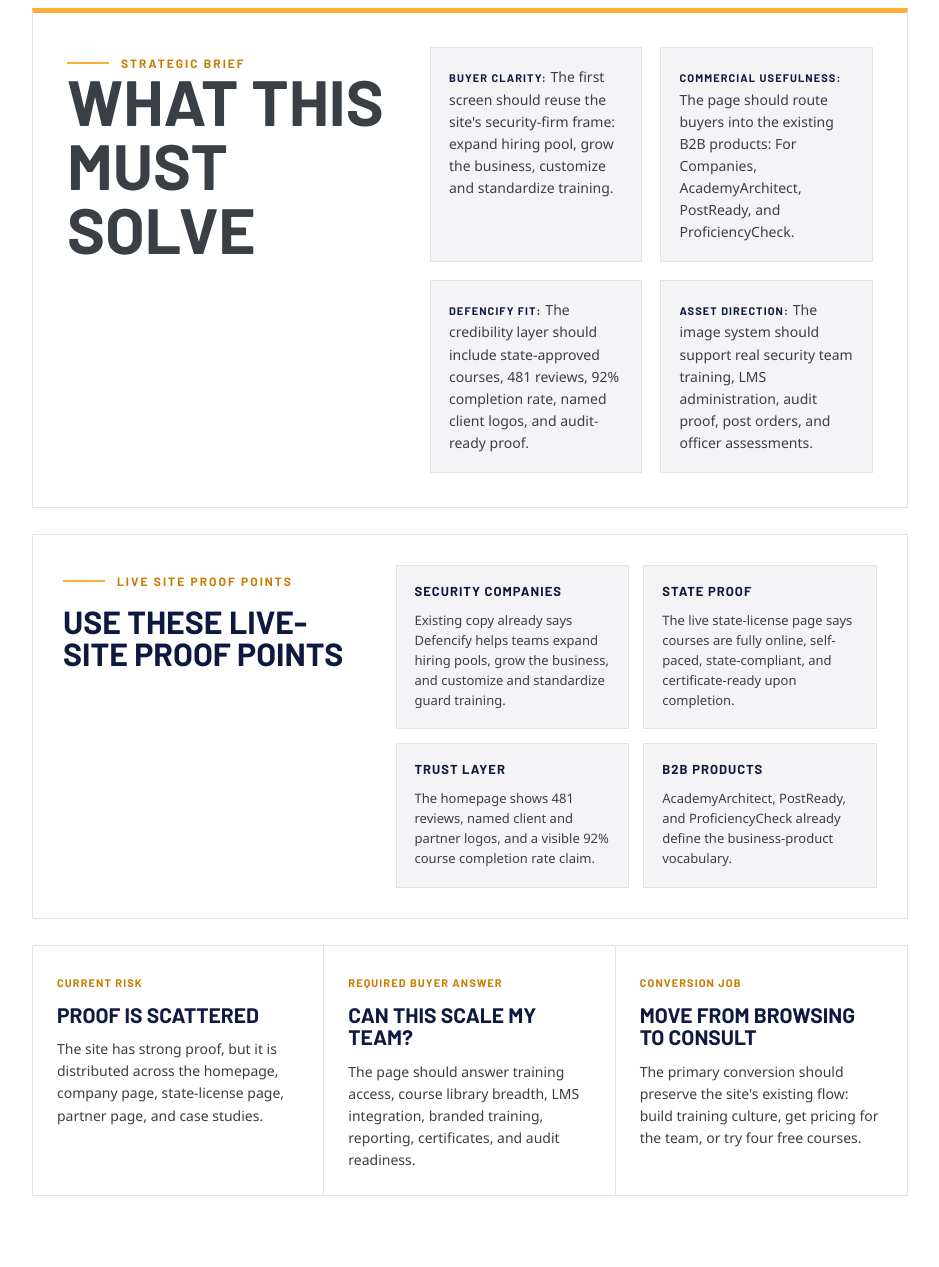
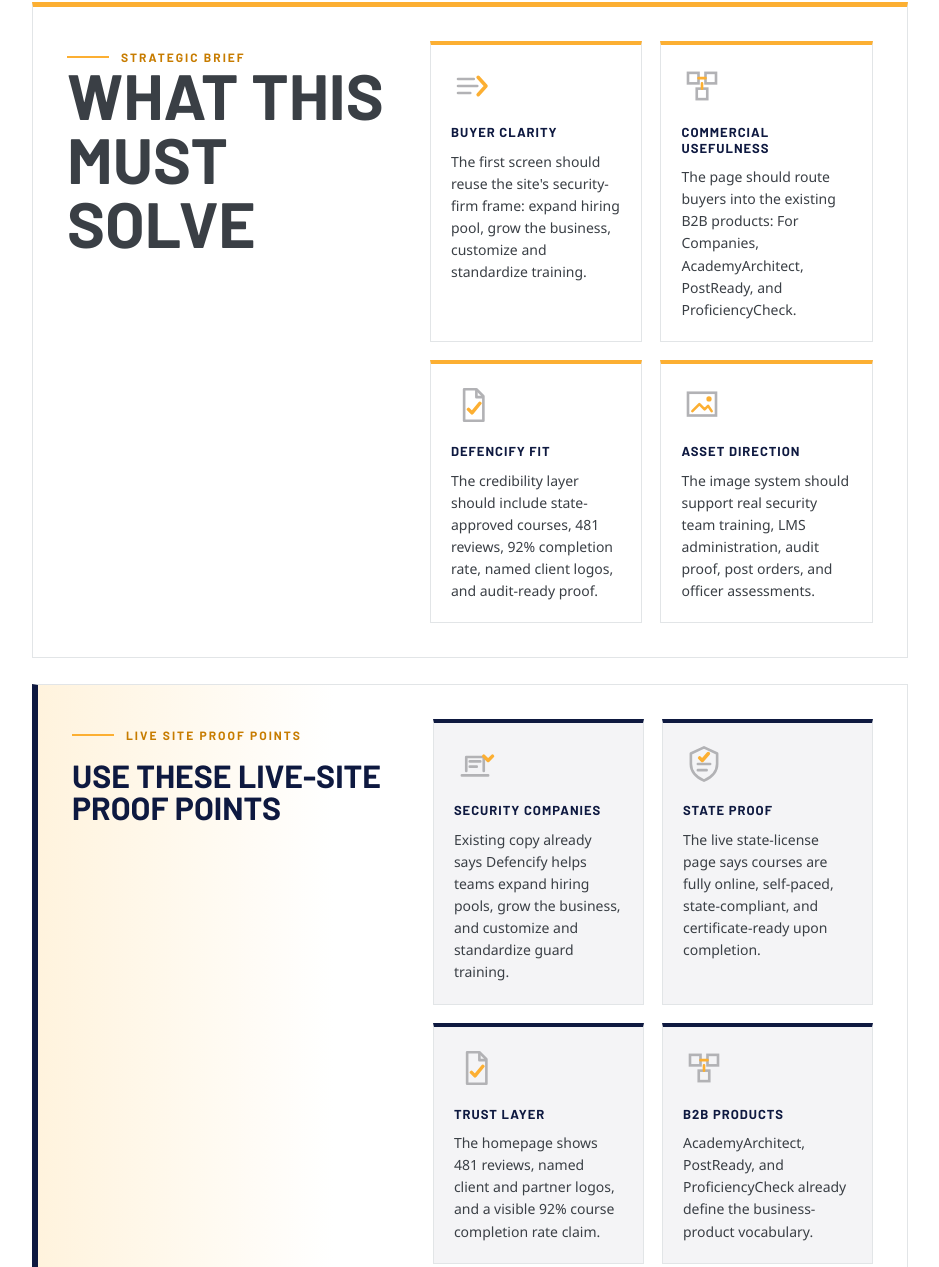
Before and after one commit to shanegardner405-arch/defencify-branding-marketing, a website: page b2b-website-wireframes.html in a window 1280 px wide. Shown: the part 1327-2594 px from the top of the page, without its empty margins (292-1231 px from the left). Drawn offline with Linux system fonts and the light colour scheme.

Commit message:
Remove fake patch and refresh Defencify B2B imagery

```diff
--- a/assets/growth-system.css
+++ b/assets/growth-system.css
@@ -1727,6 +1727,7 @@
   margin-top: 8px;
   font-size: 15px;
   line-height: 1.45;
+  overflow-wrap: anywhere;
 }
 
 .b2b-signal-grid {
@@ -1769,11 +1770,12 @@
   display: block;
   margin-top: 12px;
   font-family: var(--df-font-display);
-  font-size: 20px;
+  font-size: clamp(18px, 1.35vw, 20px);
   font-weight: 700;
   line-height: 1.08;
   text-transform: uppercase;
   color: var(--df-b900);
+  overflow-wrap: anywhere;
 }
 
 .b2b-signal-grid p,
@@ -1789,44 +1791,80 @@
 
 .b2b-quality-panel {
   display: grid;
-  grid-template-columns: minmax(280px, 0.72fr) minmax(0, 1fr);
+  grid-template-columns: minmax(300px, 0.72fr) minmax(0, 1fr);
   gap: 44px;
   align-items: start;
+  margin-bottom: 0;
+  padding: 34px;
+  border: 1px solid var(--df-g200);
+  border-top: 5px solid var(--df-y500);
+  background: var(--df-white);
+}
+
+.b2b-card-grid,
+.b2b-quality-list,
+.b2b-source-grid {
+  display: grid;
+  grid-template-columns: repeat(2, minmax(0, 1fr));
+  gap: 18px;
+  align-items: stretch;
+}
+
+.b2b-quality-list article,
+.b2b-source-grid article {
+  margin: 0;
+  min-width: 0;
+  min-height: 240px;
+  padding: 20px;
+  background: var(--df-white);
+  border: 1px solid var(--df-g200);
+  border-top: 4px solid var(--df-y500);
+  display: flex;
+  flex-direction: column;
+  justify-content: flex-start;
+}
+
+.b2b-source-grid article {
+  border-top-color: var(--df-b900);
+  background: var(--df-surface);
+}
+
+.b2b-card-icon {
+  width: 42px;
+  height: 42px;
+  margin-bottom: 18px;
+}
+
+.b2b-quality-list p,
+.b2b-source-grid p {
+  margin: 10px 0 0;
+  font-size: 14px;
+  line-height: 1.58;
+}
+
+.b2b-quality-list strong,
+.b2b-source-grid strong {
+  display: block;
+  font-family: var(--df-font-display);
+  font-size: 13px;
+  font-weight: 700;
+  letter-spacing: 1px;
+  line-height: 1.2;
+  text-transform: uppercase;
+  color: var(--df-b900);
+}
+
+.b2b-source-panel {
+  display: grid;
+  grid-template-columns: minmax(300px, 0.72fr) minmax(0, 1fr);
+  gap: 44px;
+  align-items: start;
+  margin-top: 26px;
   margin-bottom: 26px;
   padding: 34px;
   border: 1px solid var(--df-g200);
-  border-top: 5px solid var(--df-y500);
-  background: var(--df-white);
-}
-
-.b2b-quality-list {
-  display: grid;
-  grid-template-columns: repeat(2, minmax(0, 1fr));
-  gap: 18px;
-}
-
-.b2b-quality-list p {
-  margin: 0;
-  padding: 18px;
-  background: var(--df-surface);
-  border: 1px solid var(--df-g200);
-  font-size: 14px;
-  line-height: 1.58;
-}
-
-.b2b-quality-list strong {
-  color: var(--df-b900);
-}
-
-.b2b-source-panel {
-  display: grid;
-  grid-template-columns: minmax(280px, 0.62fr) minmax(0, 1fr);
-  gap: 34px;
-  align-items: start;
-  margin-bottom: 26px;
-  padding: 30px;
-  border: 1px solid var(--df-g200);
-  background: var(--df-white);
+  border-left: 6px solid var(--df-b900);
+  background: linear-gradient(90deg, var(--df-y100) 0, var(--df-white) 34%);
 }
 
 .b2b-source-panel h3 {
@@ -1838,36 +1876,6 @@
   line-height: 1;
   text-transform: uppercase;
   color: var(--df-b900);
-}
-
-.b2b-source-grid {
-  display: grid;
-  grid-template-columns: repeat(2, minmax(0, 1fr));
-  gap: 14px;
-}
-
-.b2b-source-grid article {
-  min-width: 0;
-  padding: 18px;
-  border: 1px solid var(--df-g200);
-  background: var(--df-surface);
-}
-
-.b2b-source-grid strong {
-  display: block;
-  font-family: var(--df-font-display);
-  font-size: 13px;
-  font-weight: 700;
-  letter-spacing: 1px;
-  line-height: 1.2;
-  text-transform: uppercase;
-  color: var(--df-b900);
-}
-
-.b2b-source-grid p {
-  margin: 10px 0 0;
-  font-size: 13px;
-  line-height: 1.55;
 }
 
 .b2b-diagnosis-grid,
@@ -2193,7 +2201,7 @@
 
 .b2b-image-grid {
   display: grid;
-  grid-template-columns: repeat(5, minmax(0, 1fr));
+  grid-template-columns: repeat(3, minmax(0, 1fr));
   gap: 16px;
 }
 
@@ -2206,12 +2214,6 @@
 
 .b2b-image-grid img {
   aspect-ratio: 4 / 3;
-}
-
-.b2b-image-grid article:last-child img {
-  object-fit: contain;
-  padding: 22px;
-  background: var(--df-y100);
 }
 
 .b2b-image-grid h3,
@@ -2306,7 +2308,7 @@
   }
 
   .b2b-image-grid {
-    grid-template-columns: repeat(3, minmax(0, 1fr));
+    grid-template-columns: repeat(2, minmax(0, 1fr));
   }
 
   .b2b-signal-grid article,
--- a/b2b-website-wireframes.html
+++ b/b2b-website-wireframes.html
@@ -54,7 +54,7 @@
       </div>
     </div>
     <div class="b2b-hero__media">
-      <img src="assets/growth/model-comparison/gpt-image-2-photoreal-security-lobby.png" alt="Photorealistic security lobby scene for Defencify business website direction" />
+      <img src="assets/growth/gpt2-b2b-postready-field-briefing.png" alt="Security supervisor briefing an officer at a post with a tablet" />
       <div class="b2b-hero__proof">
         <strong>Strategic shift</strong>
         <span>From course storefront to security workforce readiness platform.</span>
@@ -91,11 +91,27 @@
           <span class="growth-eyebrow">Strategic brief</span>
           <h2 class="growth-h2">What this must solve</h2>
         </div>
-        <div class="b2b-quality-list">
-          <p><strong>Buyer clarity:</strong> The first screen should reuse the site's security-firm frame: expand hiring pool, grow the business, customize and standardize training.</p>
-          <p><strong>Commercial usefulness:</strong> The page should route buyers into the existing B2B products: For Companies, AcademyArchitect, PostReady, and ProficiencyCheck.</p>
-          <p><strong>Defencify fit:</strong> The credibility layer should include state-approved courses, 481 reviews, 92% completion rate, named client logos, and audit-ready proof.</p>
-          <p><strong>Asset direction:</strong> The image system should support real security team training, LMS administration, audit proof, post orders, and officer assessments.</p>
+        <div class="b2b-quality-list b2b-card-grid">
+          <article>
+            <img class="b2b-card-icon" src="assets/growth/icon-b2b-buyer-path.svg" alt="" aria-hidden="true" />
+            <strong>Buyer clarity</strong>
+            <p>The first screen should reuse the site's security-firm frame: expand hiring pool, grow the business, customize and standardize training.</p>
+          </article>
+          <article>
+            <img class="b2b-card-icon" src="assets/growth/icon-b2b-product-routes.svg" alt="" aria-hidden="true" />
+            <strong>Commercial usefulness</strong>
+            <p>The page should route buyers into the existing B2B products: For Companies, AcademyArchitect, PostReady, and ProficiencyCheck.</p>
+          </article>
+          <article>
+            <img class="b2b-card-icon" src="assets/growth/icon-b2b-proof-record.svg" alt="" aria-hidden="true" />
+            <strong>Defencify fit</strong>
+            <p>The credibility layer should include state-approved courses, 481 reviews, 92% completion rate, named client logos, and audit-ready proof.</p>
+          </article>
+          <article>
+            <img class="b2b-card-icon" src="assets/growth/icon-b2b-image-system.svg" alt="" aria-hidden="true" />
+            <strong>Asset direction</strong>
+            <p>The image system should support real security team training, LMS administration, audit proof, post orders, and officer assessments.</p>
+          </article>
         </div>
       </div>
       <div class="b2b-source-panel">
@@ -103,11 +119,27 @@
           <span class="growth-eyebrow">Live site proof points</span>
           <h3>Use these live-site proof points</h3>
         </div>
-        <div class="b2b-source-grid">
-          <article><strong>Security companies</strong><p>Existing copy already says Defencify helps teams expand hiring pools, grow the business, and customize and standardize guard training.</p></article>
-          <article><strong>State proof</strong><p>The live state-license page says courses are fully online, self-paced, state-compliant, and certificate-ready upon completion.</p></article>
-          <article><strong>Trust layer</strong><p>The homepage shows 481 reviews, named client and partner logos, and a visible 92% course completion rate claim.</p></article>
-          <article><strong>B2B products</strong><p>AcademyArchitect, PostReady, and ProficiencyCheck already define the business-product vocabulary.</p></article>
+        <div class="b2b-source-grid b2b-card-grid">
+          <article>
+            <img class="b2b-card-icon" src="assets/growth/icon-b2b-training-scale.svg" alt="" aria-hidden="true" />
+            <strong>Security companies</strong>
+            <p>Existing copy already says Defencify helps teams expand hiring pools, grow the business, and customize and standardize guard training.</p>
+          </article>
+          <article>
+            <img class="b2b-card-icon" src="assets/growth/icon-b2b-state-proof.svg" alt="" aria-hidden="true" />
+            <strong>State proof</strong>
+            <p>The live state-license page says courses are fully online, self-paced, state-compliant, and certificate-ready upon completion.</p>
+          </article>
+          <article>
+            <img class="b2b-card-icon" src="assets/growth/icon-b2b-proof-record.svg" alt="" aria-hidden="true" />
+            <strong>Trust layer</strong>
+            <p>The homepage shows 481 reviews, named client and partner logos, and a visible 92% course completion rate claim.</p>
+          </article>
+          <article>
+            <img class="b2b-card-icon" src="assets/growth/icon-b2b-product-routes.svg" alt="" aria-hidden="true" />
+            <strong>B2B products</strong>
+            <p>AcademyArchitect, PostReady, and ProficiencyCheck already define the business-product vocabulary.</p>
+          </article>
         </div>
       </div>
       <div class="b2b-diagnosis-grid">
@@ -312,29 +344,19 @@
 
       <div class="b2b-image-grid">
         <article>
-          <img src="assets/growth/gpt2-security-training-briefing.png" alt="Security training briefing scene" />
-          <h3>Training leader</h3>
+          <img src="assets/growth/gpt2-b2b-academy-training-team.png" alt="Security training manager coaching a team with a tablet" />
+          <h3>Academy training team</h3>
           <p>Use for AcademyArchitect, branded academy tiers, supervisor coaching, and team onboarding sections.</p>
         </article>
         <article>
-          <img src="assets/growth/gpt2-security-front-desk.png" alt="Security front desk check-in scene" />
-          <h3>Front-desk operation</h3>
-          <p>Use for homepage, Post Ready, access control, and visitor verification sections.</p>
-        </article>
-        <article>
-          <img src="assets/growth/gpt2-security-incident-report.png" alt="Security incident report scene" />
-          <h3>Ops manager workflow</h3>
+          <img src="assets/growth/gpt2-b2b-compliance-dashboard.png" alt="Security operations managers reviewing compliance records on a tablet" />
+          <h3>Compliance dashboard</h3>
           <p>Use for ProficiencyCheck, audit-ready reports, certificate proof, and regulatory review sections.</p>
         </article>
         <article>
-          <img src="assets/growth/gpt2-security-mobile-patrol.png" alt="Security mobile patrol scene" />
-          <h3>Field coverage</h3>
-          <p>Use for PostReady, distributed sites, patrol coverage, multi-site firms, and shift readiness sections.</p>
-        </article>
-        <article>
-          <img src="assets/growth/defencify-guard-company-shoulder-patch.svg" alt="Defencify fictional guard-company shoulder patch concept" />
-          <h3>Shoulder patch concept</h3>
-          <p>Use as the uniform reference layer for fictional Defencify guard-company scenes.</p>
+          <img src="assets/growth/gpt2-b2b-postready-field-briefing.png" alt="Security supervisor briefing an officer at a post with a tablet" />
+          <h3>PostReady field briefing</h3>
+          <p>Use for PostReady, Post Ready workflows, distributed sites, patrol coverage, multi-site firms, and shift readiness sections.</p>
         </article>
       </div>
 
@@ -349,7 +371,7 @@
           <h3>Generate believable security operations, not brand-pasted mockups.</h3>
         </div>
         <ol>
-          <li>Keep the shoulder patch stitched, small, and physically attached to a sleeve or vest.</li>
+          <li>Do not generate new Defencify logos, patches, badges, seals, wordmarks, or fake brand marks unless the session task is explicitly logo exploration.</li>
           <li>Use real workplace settings: lobby desk, patrol briefing, incident report station, loading dock, control room, campus entrance.</li>
           <li>Show security guards and operations managers working, reviewing, coaching, checking in, or reporting.</li>
           <li>Avoid military styling, tactical fantasy, dark surveillance rooms, exaggerated uniforms, and generic classroom stock.</li>
@@ -382,7 +404,7 @@
         <article>
           <span>Priority 3</span>
           <h3>Produce image set</h3>
-          <p>Generate or select five realistic workplace scenes and use the shoulder patch only where it makes physical sense.</p>
+          <p>Generate or select realistic workplace scenes from the approved image prompt contract. Keep brand identity in layout, color, typography, and approved logo assets only.</p>
         </article>
         <article>
           <span>Priority 4</span>
```
Also changed, not shown: brandbook-manifest.json (+3 -4 lines), scripts/verify-brandbook-page-alignment.mjs (+24 -4 lines), assets/growth/defencify-guard-company-shoulder-patch.svg (deleted), assets/growth/icon-b2b-buyer-path.svg (added), assets/growth/icon-b2b-image-system.svg (added), assets/growth/icon-b2b-product-routes.svg (added), assets/growth/icon-b2b-proof-record.svg (added), assets/growth/icon-b2b-state-proof.svg (added), assets/growth/icon-b2b-training-scale.svg (added), 3 other files.
